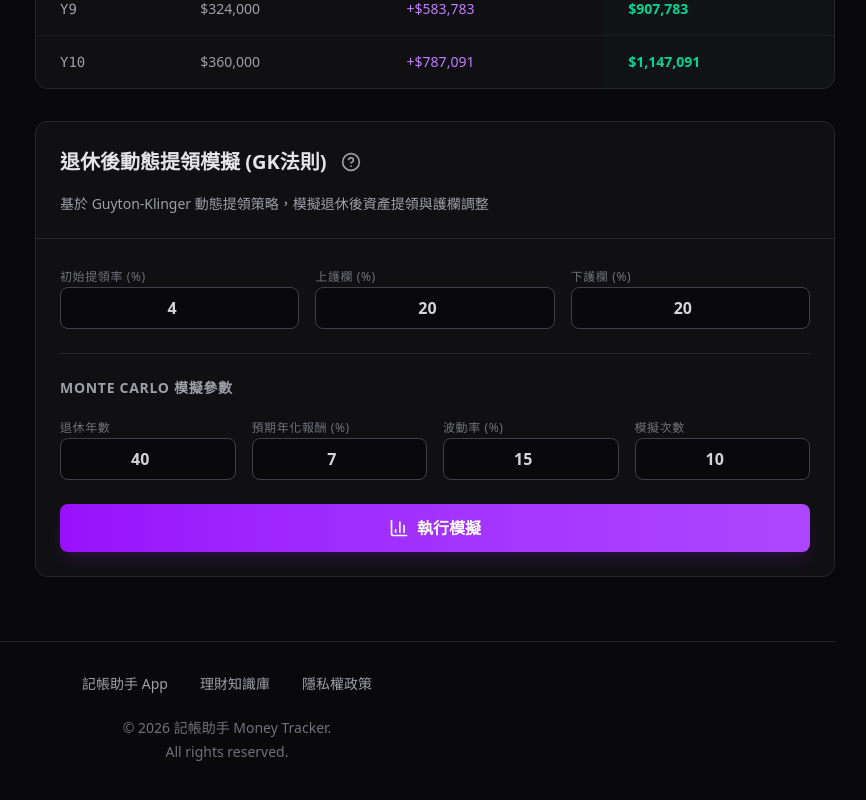
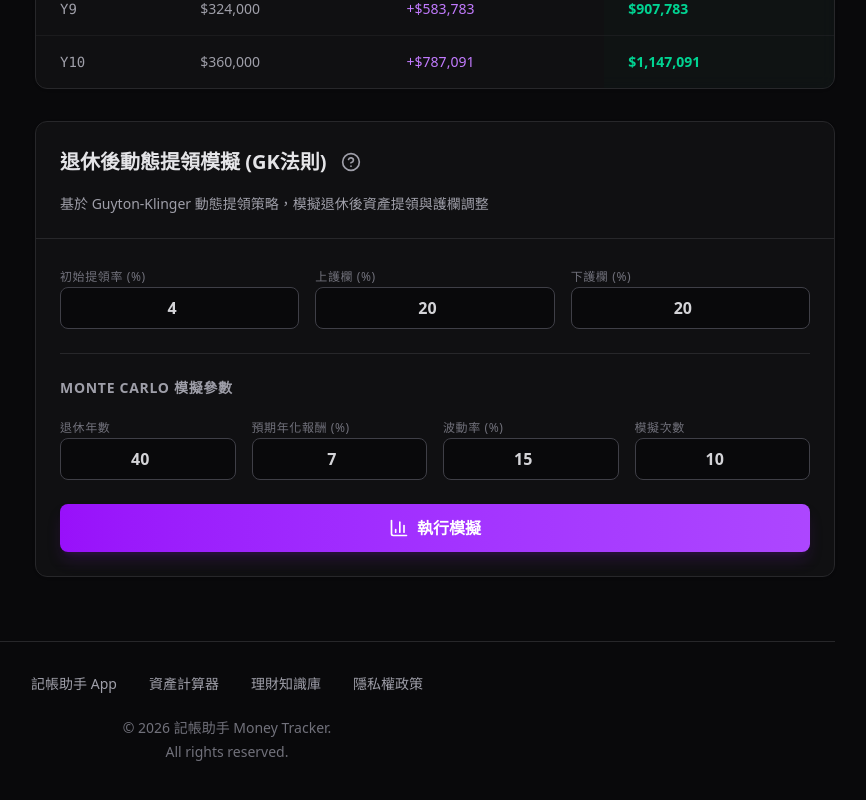
Before and after one commit to hiop5155/Dynamic_Withdrawal_Strategy, a React (Vite) app: page / in a window 1280 px wide. Shown: the part 1363-2163 px from the top of the page, without its empty margins (413-1279 px from the left). Built offline with nearby package versions, Linux system fonts and the light colour scheme.

Commit message:
modify footer

```diff
--- a/src/App.tsx
+++ b/src/App.tsx
@@ -1039,6 +1039,12 @@ const AssetCalculator = () => {
                   記帳助手 App
                 </a>
                 <a
+                  href="/calc"
+                  className="text-zinc-400 hover:text-emerald-400 transition-colors"
+                >
+                  資產計算器
+                </a>
+                <a
                   href="/blog"
                   className="text-zinc-400 hover:text-emerald-400 transition-colors"
                 >
```
